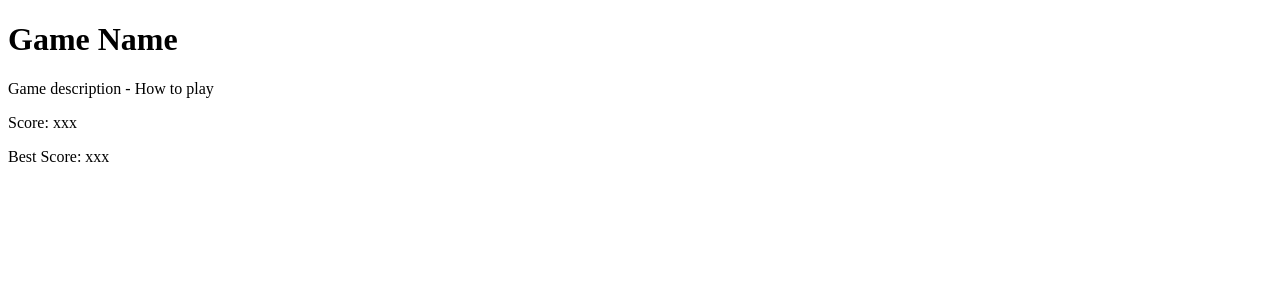
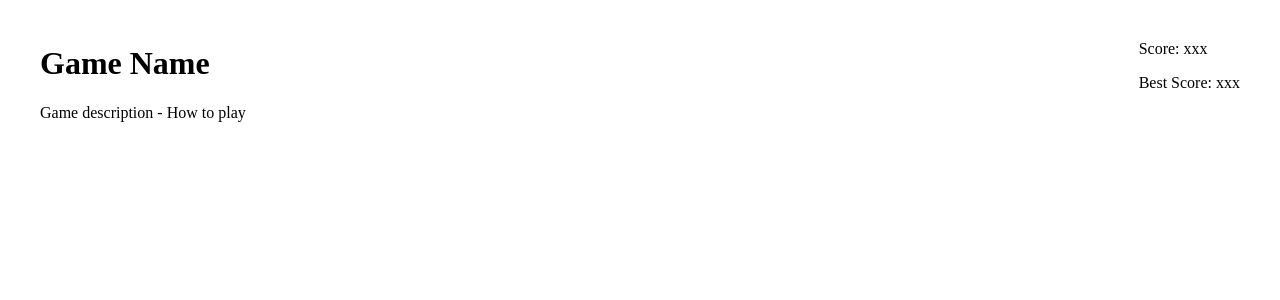
Before and after one commit to tomason182/memory-card, a React (Vite) app: page / in a window 1280 px wide. Shown: the top 300 px of the page. Built offline with nearby package versions, Linux system fonts and the light colour scheme.

Commit message:
add header basic style
Use css-module to add style to Header component

```diff
--- a/src/components/Header.jsx
+++ b/src/components/Header.jsx
@@ -1,6 +1,8 @@
+import styles from "./Header.module.css";
+
 export default function Header() {
   return (
-    <div id="header">
+    <div id={styles.header}>
       <div className="left-section">
         <h1>Game Name</h1>
         <p>Game description - How to play</p>
--- /dev/null
+++ b/src/components/Header.module.css
@@ -0,0 +1,5 @@
+#header {
+  display: flex;
+  justify-content: space-between;
+  padding: 1rem 2rem;
+}
```
Also changed, not shown: src/App.css (added).
